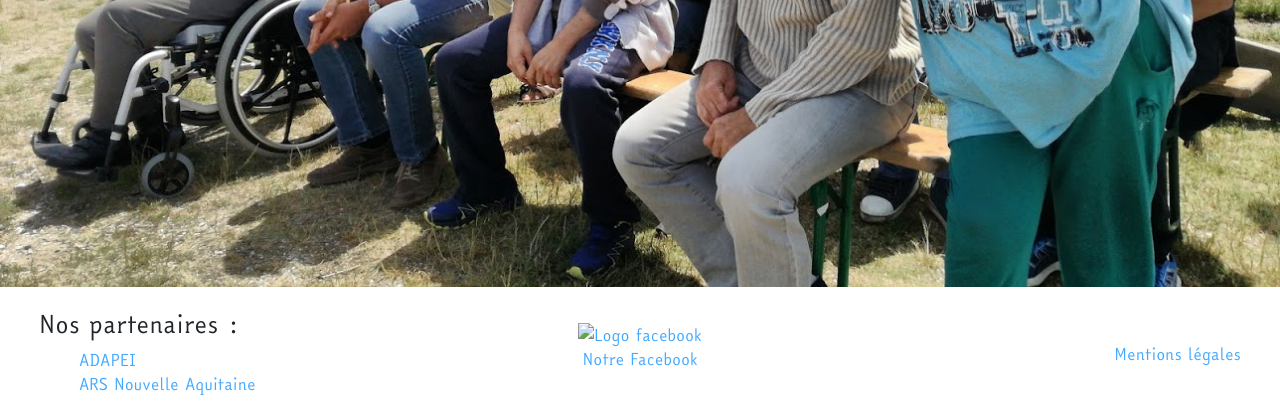
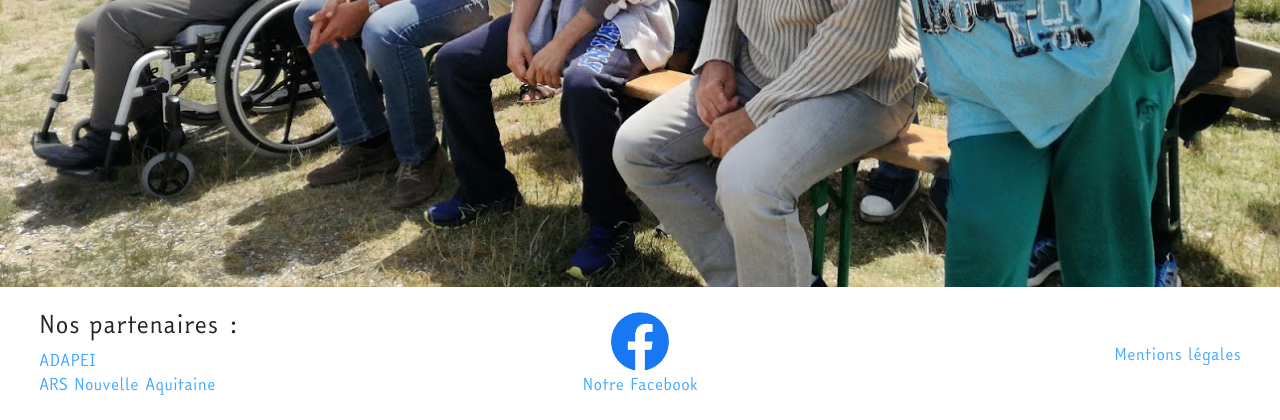
Before and after one commit to Clemwar/GEM, a Symfony app: template templates/pages/give.html.twig in a window 1280 px wide. Shown: the part 514-934 px from the top of the page. Run offline with Twig, Linux system fonts and the light colour scheme; the template is opened without the code that fills it, so the values that code supplies are empty; some libraries are stand-ins or nearby versions.

Commit message:
Modification footer

```diff
--- a/templates/elements/_footer.html.twig
+++ b/templates/elements/_footer.html.twig
@@ -1,5 +1,6 @@
-<footer class="container-fluid d-md-flex justify-content-between align-items-center p-4">
-    <div class="col-md-4 text-md-left text-center">
+<footer class="container-fluid d-md-flex justify-content-between align-items-center p-4"
+        xmlns:https="http://www.w3.org/1999/xhtml">
+    <div class="col-md-4 text-md-left text-center mb-2 mb-md-0">
         <h4>Nos partenaires :</h4>
     <nav>
         <ul>
@@ -9,9 +10,9 @@
     </nav>
     </div>
 
-    <div class="col-md-4 text-center">
+    <div class="col-md-4 text-center mb-2 mb-md-0 logo">
         <a href="https://www.facebook.com/GEM-du-Bassin-dArcachon-1801079033329883" target="_blank">
-            <img src="" alt="Logo facebook">
+            <img src="{{ asset ('assets/img/facebook_logo.png') }}" alt="Logo facebook" class="img-fluid">
             <p>Notre Facebook</p>
         </a>
     </div>
```
Also changed, not shown: public/assets/css/style2.css, public/assets/img/facebook_logo.png (added), public/assets/scss/style2.scss, 1 other file.
